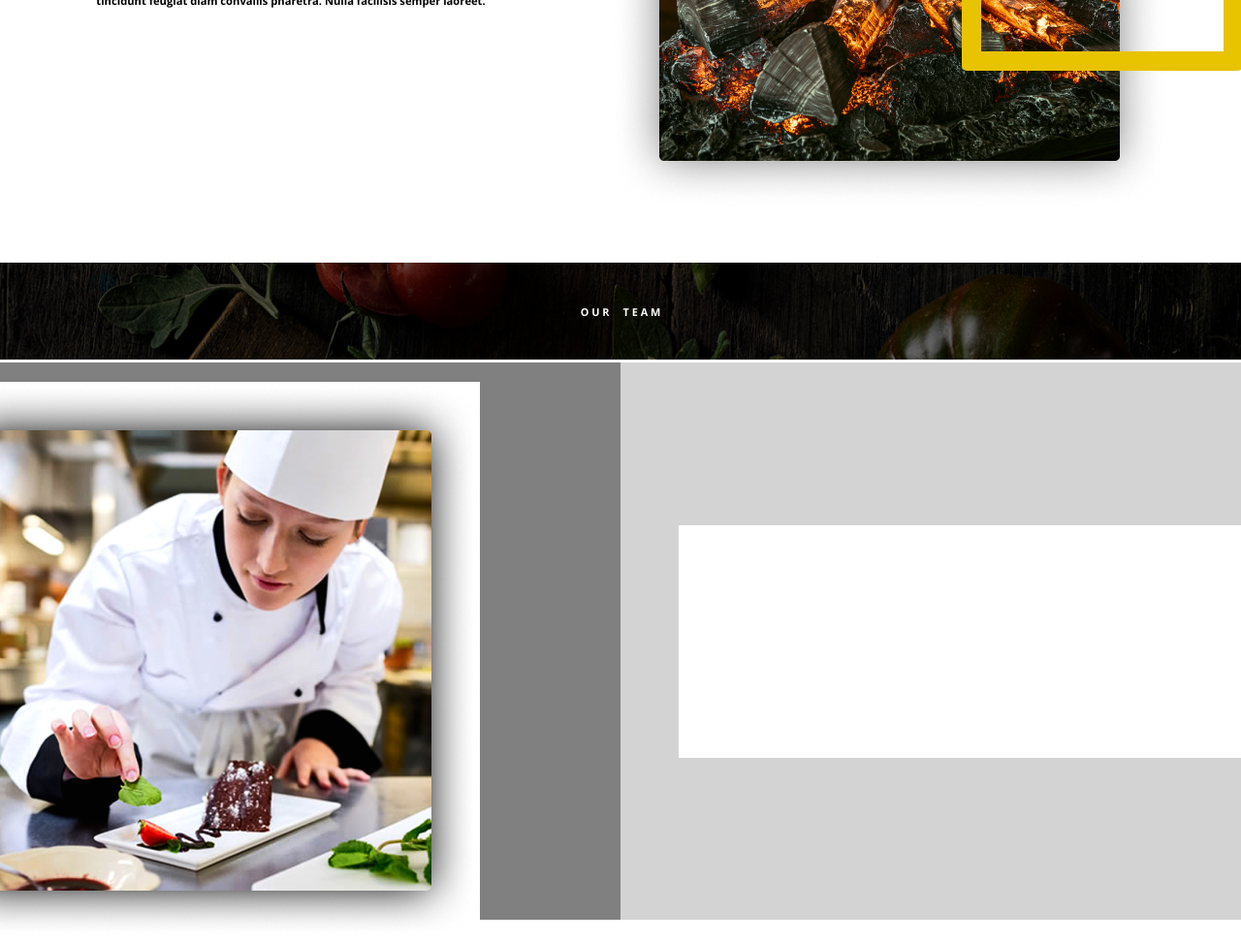
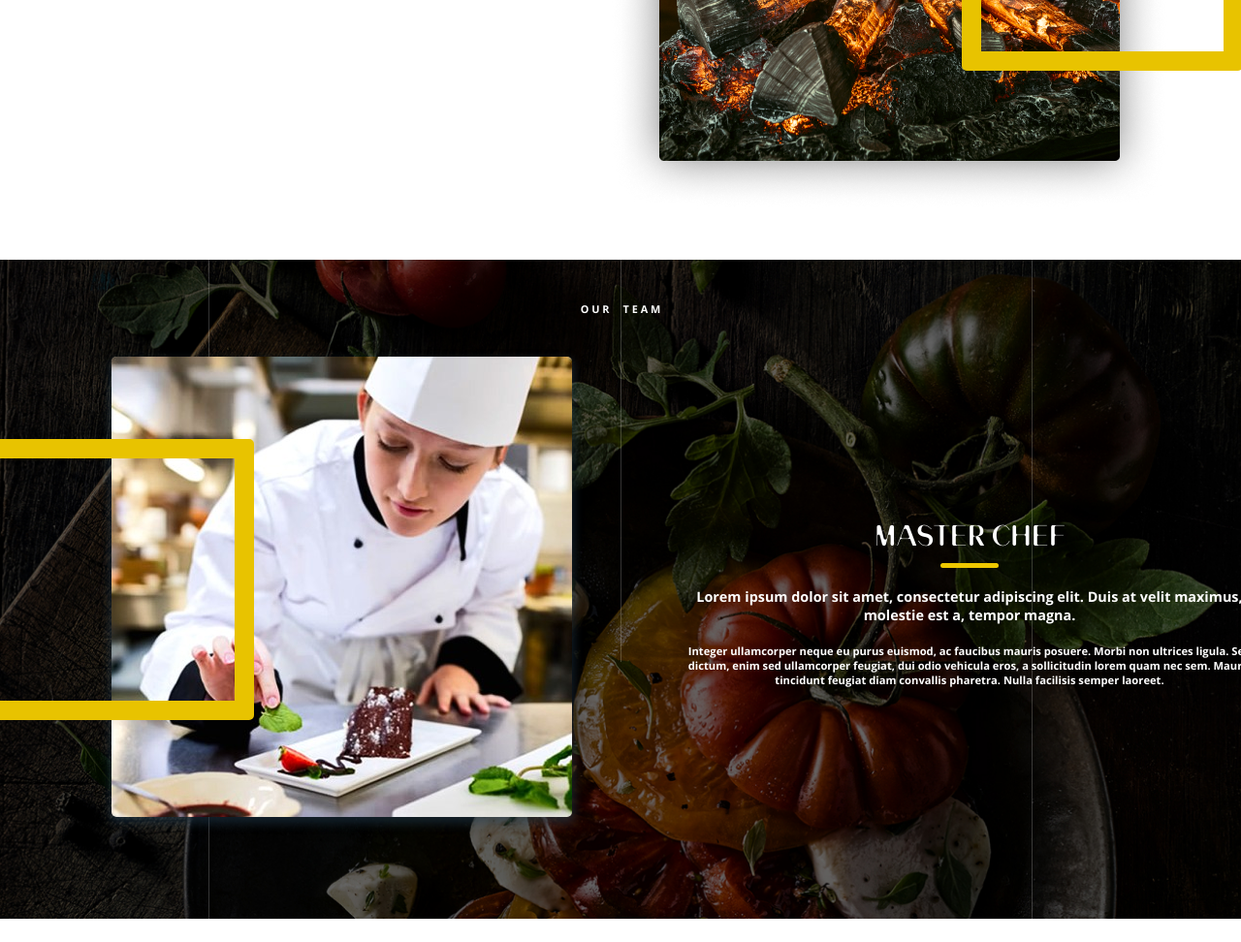
Before and after one commit to DenKihot/hungry_people, a plain HTML site: page index.html in a window 1280 px wide. Shown: the part 1212-2184 px from the top of the page at 97% size. Drawn offline with Linux system fonts and the light colour scheme.

Commit message:
section3

```diff
--- a/elems.css
+++ b/elems.css
@@ -6,6 +6,8 @@ hr {
   border-radius: 50px;
   background-color: #eec800;
   margin: 0 auto;
+  margin-top: 10px;
+  ;
 }
 .yellow-border {
   width: 250px;
--- a/index.html
+++ b/index.html
@@ -68,7 +68,7 @@
     <div class="about-us__wrapper">
       <div class="about-us__left-block">
         <div class="about-us__text-box">
-          <h1>ABOUT US</h1>
+          <h2>ABOUT US</h2>
           <hr>
           <p>Lorem ipsum dolor sit amet, consectetur adipiscing elit.
             Duis at velit maximus, molestie est a, tempor magna.</p>
@@ -79,7 +79,6 @@
         </div>
       </div>
       <div class="about-us__right-block">
-        <!-- <img src="images/Group.jpg" alt="bonfire"> -->
         <img src="images/about-img.jpg" alt="bonfire">
         <div class="about-us__border yellow-border"></div>
       </div>
@@ -90,14 +89,36 @@
       <div class="our-team__header-page">
         <h2>O U R &nbsp &nbsp T E A M</h2>
       </div>
+      <div class="our-team__center-line"></div>
       <div class="our-team__blocks">
         <div class="our-team__left-block">
-          <img src="images/Rectangle.jpg" alt="master chef">
+          <div class="our-team__left-line"></div>
+          <div class="our-team__border yellow-border "></div>
+          <img src="images/RectangleNew.jpg" alt="master chef">
         </div>
         <div class="our-team__right-block">
+           <div class="our-team__right-line"></div>
           <div class="our-team__text-box">
-
-          </div>
+            <h2>MASTER CHEF</h2>
+            <hr>
+            <p>Lorem ipsum dolor sit amet, consectetur adipiscing elit.
+              Duis at velit maximus, molestie est a, tempor magna.</p>
+            <p>Integer ullamcorper neque eu purus euismod, ac faucibus mauris posuere.
+              Morbi non ultrices ligula. Sed dictum, enim sed ullamcorper feugiat,
+              dui odio vehicula eros, a sollicitudin lorem quam nec sem.
+              Mauris tincidunt feugiat diam convallis pharetra. Nulla facilisis semper laoreet.</p>
+            </div>
+        </div>
+      </div>
+    </div>
+  </article>
+  <article class="book-table">
+    <div class="book-table__wrapper">
+      <div class="book-table__blocks">
+        <div class="book-table__left-block">
+        </div>
+        <div class="book-table__right-block">
+           <img src="" alt="">
         </div>
       </div>
     </div>
--- a/reset.css
+++ b/reset.css
@@ -1,6 +1,9 @@
 html,
 body,
-ul
+ul,
+p,
+h1,
+h2
   {
   margin: 0;
   padding: 0;
--- a/style.css
+++ b/style.css
@@ -20,7 +20,7 @@
 
 }
 .main-window__wrapper {
-  width: 1441px;
+  width: 1440px;
 }
 .main-window ul {
   display: flex;
@@ -105,12 +105,13 @@ main {
 .main-window__title-block h2{
   text-align: center;
   font-size: .8rem;
-  margin-bottom: -50px;
+
 }
 .main-window__title-block h1 {
   text-align: center;
   font-size: 6rem;
   font-family: "Banny", sans-serif;
+  margin-top: 50px;
 }
 .main-window__button-list {
   display: flex;
@@ -165,21 +166,23 @@ main {
   height: 240px;
   /* background: white; */
 }
-.about-us__text-box h1 {
+.about-us__text-box h2 {
   color: black;
   font-family: "Banny", sans-serif;
   font-size: 2.25rem;
   text-align: center;
+
 }
 .about-us__text-box p {
   color: black;
   font-family: "Open Sans", serif;
   font-size: 1.125rem;
   text-align: center;
+  margin-top: 20px;
 }
 .about-us__text-box > p:last-child {
   font-size: .875rem;
-
+  margin-top: 20px;
 }
 .about-us__right-block {
   position: relative;
@@ -213,7 +216,7 @@ main {
   justify-content: center;
   align-items: center;
   height: 100px;
-  border: solid;
+  /* border: solid; */
 }
 .our-team__header-page h2 {
   font-size: .85rem;
@@ -224,24 +227,100 @@ main {
   width: 1440px;
 }
 .our-team__left-block {
+  position: relative;
   width: 50%;
   height: 100%;
-  background: grey;
+  /* background: grey; */
+}
+.our-team__border {
+  position: absolute;
+  left: calc(10% - 20px);
+  top: 40%;
+  z-index: 2;
 }
 .our-team__left-block img {
+  border-radius: 5px;
   position: relative;
-  top: 20px;
+  left:calc(1440px/2 - (475px + 50px));
+  box-shadow: 0px 5px 10px 2px rgba(34, 60, 80, 0.5);
 }
+
 .our-team__right-block {
   display: flex;
+  position: relative;
   justify-content: center;
   align-items: center;
   width: 50%;
   height: 100%;
-  background: lightgrey;
+  /* background: lightgrey; */
 }
 .our-team__text-box {
-  background: white;
+  /* background: white; */
   width: 600px;
   height: 240px;
 }
+.our-team__text-box h2 {
+  color: white;
+  font-family: "Banny", sans-serif;
+  font-size: 2.25rem;
+  text-align: center;
+}
+.our-team__text-box p {
+  color: white;
+  font-family: "Open Sans",
+  serif;
+  font-size: 1.125rem;
+  text-align: center;
+  margin-top: 20px;
+}
+
+.our-team__text-box > p:last-child {
+  font-size: .875rem;
+  margin-top: 20px;
+}
+.our-team__center-line {
+  position: absolute;
+  left: 50%;
+  top: calc(150% + 15px);
+  height: 680px;
+  border-left: 1px solid rgba(255, 255, 255, 0.2);
+}
+.our-team__left-line {
+  position: absolute;
+  left: 295px;
+  bottom: -5px;
+  height: 680px;
+  border-left: 1px solid rgba(255, 255, 255, 0.2);
+}
+.our-team__right-line {
+  position: absolute;
+  right: 295px;
+  bottom: -5px;
+  height: 680px;
+  border-left: 1px solid rgba(255, 255, 255, 0.2);
+}
+.book-table {
+  display: flex;
+  justify-content: center;
+  width: 100%;
+}
+.book-table__wrapper {
+  width: 1440px;
+  margin-top: 225px;
+  background: grey;
+  height: 575px;
+}
+.book-table__blocks {
+  display: flex;
+  justify-content: center;
+  width: 1440px;
+  height: 100%;
+}
+.book-table__left-block {
+  width: 50%;
+  background: lightgrey;
+}
+.book-table__right-block {
+  width: 50%;
+  background: lightgrey;
+}
```
Also changed, not shown: images/RectangleNew.jpg (added).
